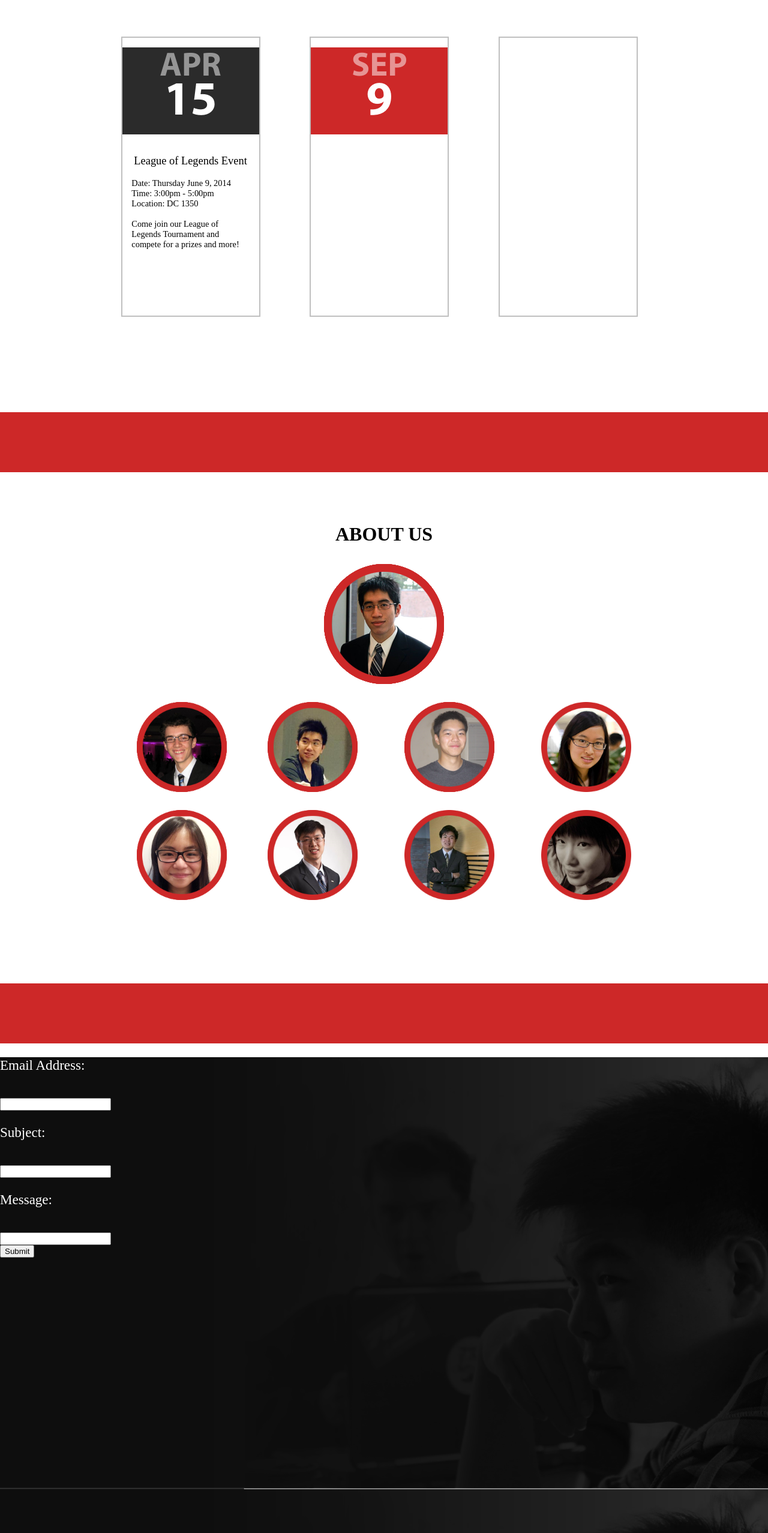
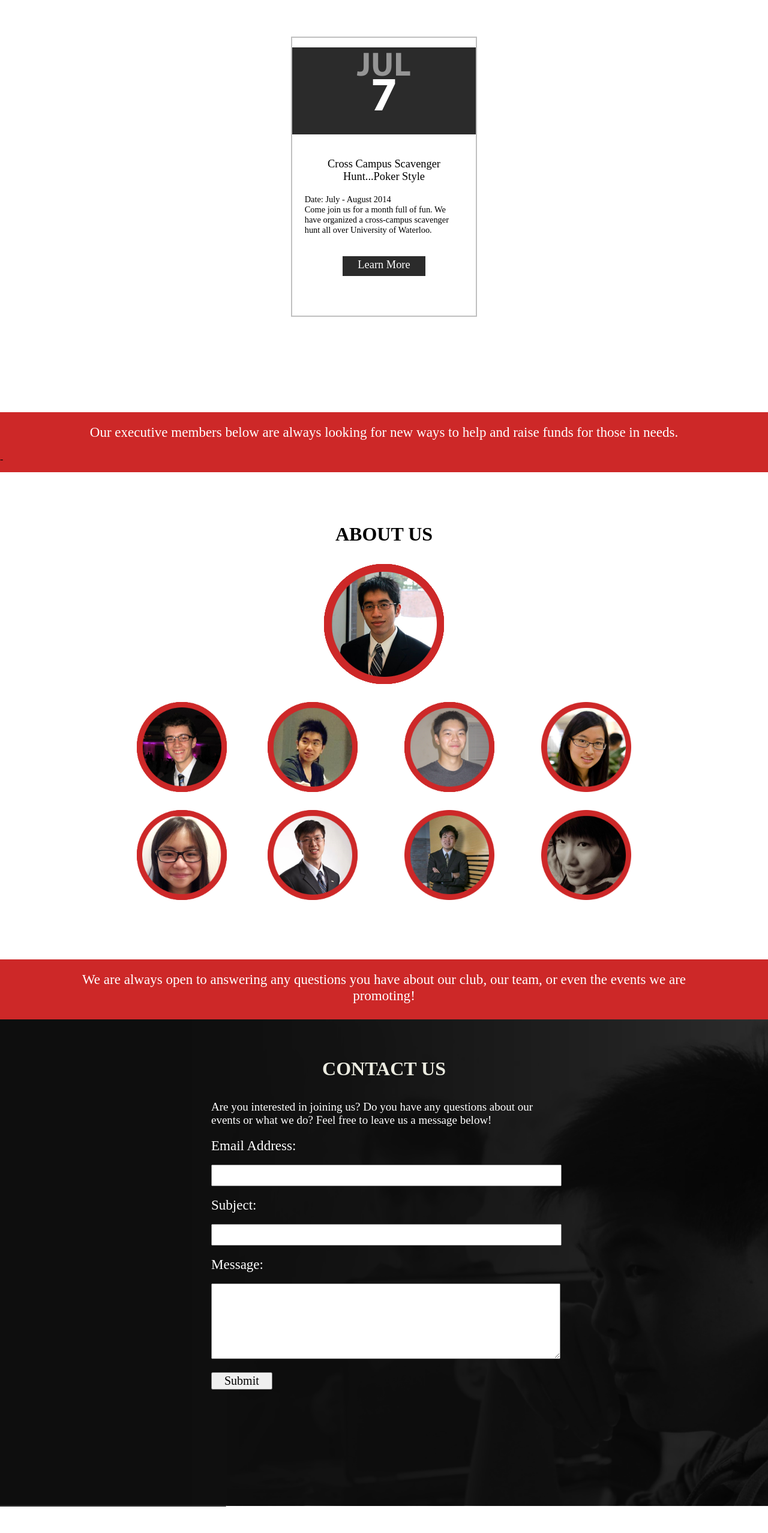
Before and after one commit to gibson-wong/UWRCA, a plain HTML site: page index.html in a window 1280 px wide. Shown: the part 1025-3580 px from the top of the page at 60% size. After the commit the page ends 3536 px from the top, so only its background shows below. Drawn offline with nearby package versions, Linux system fonts and the light colour scheme; a web font is replaced by a local one.

Commit message:
Added contact us page with CSS. Include link from events page to facebook

```diff
--- a/index.html
+++ b/index.html
@@ -49,23 +49,24 @@
 			<div id="eventholderfull">
 				<div class="slide" id="slide1">
 					<div class="centerevent">
-						<div class="eventtemplate">
+						<div class="eventtemplate" style="margin: 0 auto; display:block; position: relative;">
 							<div class="eventspacer"></div>
 							<div class="eventcal" style="background-color: #2b2b2b;">
-								<p class="eMonth whitefont">APR</p>
-								<p class="eDate" style="color: white;">15</p>
+								<p class="eMonth whitefont">JUL</p>
+								<p class="eDate" style="color: white;">7</p>
 							</div>
 							<div class="eInfo">
-								<p class="efonts" style="font-size:2.3vmin; font-family: opensansreg;text-align: center;">League of Legends Event</p>
-								<p class="efonts">Date: Thursday June 9, 2014 <br>
-									Time: 3:00pm - 5:00pm <br>
-									Location: DC 1350<br>
-									<br>
-									Come join our League of Legends Tournament and compete for a prizes and more!
+								<p class="efonts" style="font-size:2.3vmin; font-family: opensansreg;text-align: center;">Cross Campus Scavenger Hunt...Poker Style</p>
+								<p class="efonts">Date: July - August 2014 <br>
+									<!--Time: 3:00pm - 5:00pm <br>-->
+									<!--Location: University of Waterloo<br>-->
+
+									Come join us for a month full of fun. We have organized a cross-campus scavenger hunt all over University of Waterloo.
 								</p>
 							</div>
+							<div class="eButton"style="font-size:2.3vmin; font-family:opensans"><a href="https://www.facebook.com/events/344246835700672/?notif_t=plan_user_invited" target="_blank" style="color:white; text-decoration: none;">Learn More</a></div>
 						</div>
-						<div class="eventtemplate">
+						<!--<div class="eventtemplate">
 							<div class="eventspacer"></div>
 							<div class= "eventcal" style="background-color: #cd2828;">
 								<p class="eMonth whitefont" style="color:white"> SEP</p>
@@ -73,7 +74,7 @@
 							</div>
 
 						</div>
-						<div class="eventtemplate" style="margin-right:0;"></div>
+						<div class="eventtemplate" style="margin-right:0;"></div>-->
 					</div>
 				</div>
 			</div>
@@ -106,7 +107,7 @@
 					</div>
 
 				</div>
-				<div class="slidemobile" id="slidemob1">
+				<!--<div class="slidemobile" id="slidemob1">
 					<div class="centerevent">
 						<div class="eventtemplate">
 								<div class="eventspacer"></div>
@@ -117,7 +118,7 @@
 
 						</div>
 					</div>
-				</div>
+				</div>-->
 
 
 			</div>
@@ -126,9 +127,10 @@
 	</div>
 
 	<div class="divider">
-			<!--<div class= "centerwrapper">
-				<p class="txtcenter divtxt" style="color:white; margin-top:0px; vertical-align:middle;">The Red Cross Association is about fulfilling the Canadian Red Cross Mission: To better the lives of susceptible people everywhere through people like you and I.</p>
-			</div>-->
+			<div class= "centerwrapper">
+				<p class="txtcenter divtxt" style="color:white; margin-top:0px; vertical-align:middle;">Our executive members below are always looking for new ways to help and raise funds for those in needs.</p>
+			</div>-
+
 	</div>
 
 	<!--<div class="whitecontainer">
@@ -174,7 +176,7 @@
 			<div id="profileContainer2">
 						<div class="imgcontainer">
 									<img  class="profileimage" src="Images/Team/Ester.png">
-									<div class="profileinfo"><div class="profiletext" style="padding-top:10%"> <p>Ester Fu<br>Promotional Coordinator</p> </div></div>
+									<div class="profileinfo"><div class="profiletext" style="padding-top:10%"> <p>Esther Fu<br>Promotional Coordinator</p> </div></div>
 						</div>
 						<div class="imgcontainer" style="margin-left:218px">
 									<img  class="profileimage" src="Images/Team/Carl.png">
@@ -197,11 +199,12 @@
 
 	</div>
 	<div class="divider">
-			<!--<div class= "centerwrapper">
-				<p class="txtcenter divtxt" style="color:white; margin-top:0px; vertical-align:middle;">The Red Cross Association is about fulfilling the Canadian Red Cross Mission: To better the lives of susceptible people everywhere through people like you and I.</p>
-			</div>-->
+			<div class= "centerwrapper">
+				<p class="txtcenter divtxt" style="color:white; margin-top:0px; vertical-align:middle;">We are always open to answering any questions you have about our club, our team, or even the events we are promoting!</p>
 			</div>
-	<div id="Contactus">
+	</div>
+	<div class="whitecontainer" id="Contactus">
+		<h1 style="margin: 0 0 0 0; color:#EBEBE0;">CONTACT US</h1>
 		<script type="text/javascript">
 	        $(document).ready(function(){
 	            $("#mailForm").submit( function () {
@@ -216,17 +219,21 @@
 	            });
 	        });
 		</script>
+		<div style="width: 100%; height: 5%; display:block"></div>
 
+		<div id="formcontainer">
+			<p style="color:white; font-size: 19px;">Are you interested in joining us? Do you have any questions about our events or what we do? Feel free to leave us a message below!</p><br>
 			<form id="mailForm">
 				<p style="color:white;">Email Address: </p>
-			<br><input type="text" name="emailAddress" id="firstName" maxlength="50"><br>
+				<br><input class="inputBox" type="text" name="emailAddress" id="firstName" maxlength="50"><br><br>
 				<p style="color:white;">Subject:</p>
-			<br><input type="text" name="subject" id="subject" maxlength="100"><br>
+				<br><input class="inputBox" type="text" name="subject" id="subject" maxlength="100"><br><br>
 				<p style="color:white;">Message:</p>
-			<br><input type="text" name="message" id="message" maxlength="100000"><br>
+				<!--<br><input class="inputBox" type="text" name="message" id="message" maxlength="100000"><br><br><br>-->
+				<br><textarea class="textBox" type="text" name="message" id="message" maxlength="100000"></textarea><br><br>
 				<input name="submit" type="submit" value="Submit">
 			</form>
-
+		</div>
 
 	</div>
 </body>
--- a/script.js
+++ b/script.js
@@ -1,7 +1,7 @@
 $(document).ready(function(){
 
 
-	var $totalMslides = 2; 		/*total up to 3 slides for the mobile events page*/
+	var $totalMslides = 0; 		/*total up to 3 slides for the mobile events page*/
 	var $currentMslides= 0;		/*first slide on index 0, also for mobile events page*/
 
 	/*Toggle class for the flipping animation*/
--- a/stylesheet.css
+++ b/stylesheet.css
@@ -177,7 +177,8 @@ body, html{
 .eventtemplate
 {
 height:98.5%;
-width:26%;
+/*width:26%;   use this for multiple slies*/
+width:35%;
 margin-right:9%;
 display: inline-block;
 border: 2px solid #c0c0c0;
@@ -195,6 +196,17 @@ vertical-align: top;
 }
 .eInfo{
 	padding:6.89%;
+}
+.eButton{
+	display: block;
+	position: relative;
+	margin: 0 auto;
+	background-color: #2b2b2b;
+	height: 7%;
+	width: 45%;
+	vertical-align: middle;
+	line-height: 160%;
+	text-align: center;
 }
 .centerevent{
 	display: block;
@@ -219,7 +231,7 @@ vertical-align: top;
 
 /*ABOUT US*/
 #aboutus{
-	min-height:90.5%;
+	min-height:650px;
 }
 #profileContainer1{
 	height: 200px;
@@ -317,11 +329,48 @@ vertical-align: top;
 /*Contact Us*/
 #Contactus
 {
-	background-image: url("Images/ContactUsBG.png");
-	background-size: 100%;
+	background: url(Images/ContactUsBG.png) no-repeat center center;
+  -webkit-background-size: cover;
+  -moz-background-size: cover;
+  -o-background-size: cover;
+  background-size: cover;
+
+}
+#formcontainer
+{
+	width: 45%;
+	height: 80%;
+	display: block;
+	position: relative;
+	margin: 0 auto;
+
+}
+#formcontainer p{
+	margin: 0 0 0 0;
+}
+.inputBox{
 	width: 100%;
-	height: 100%;
+	height: 30px;
 }
+.textBox{
+	width: 100%;
+	height: 120px;
+}
+.inputBox[type="text"], .textBox[type="text"]
+{
+    font-size:20px;
+    font-family: opensans;
+
+}
+input[type=submit] {
+	padding: 1px 20px;
+    cursor:pointer;
+    font-size:20px;
+    font-family: opensans;
+
+}
+
+
 
 @media screen and (max-width: 1050px){
 	.centerevent{
```
Lines whose indentation alone changed are shown as unchanged.
